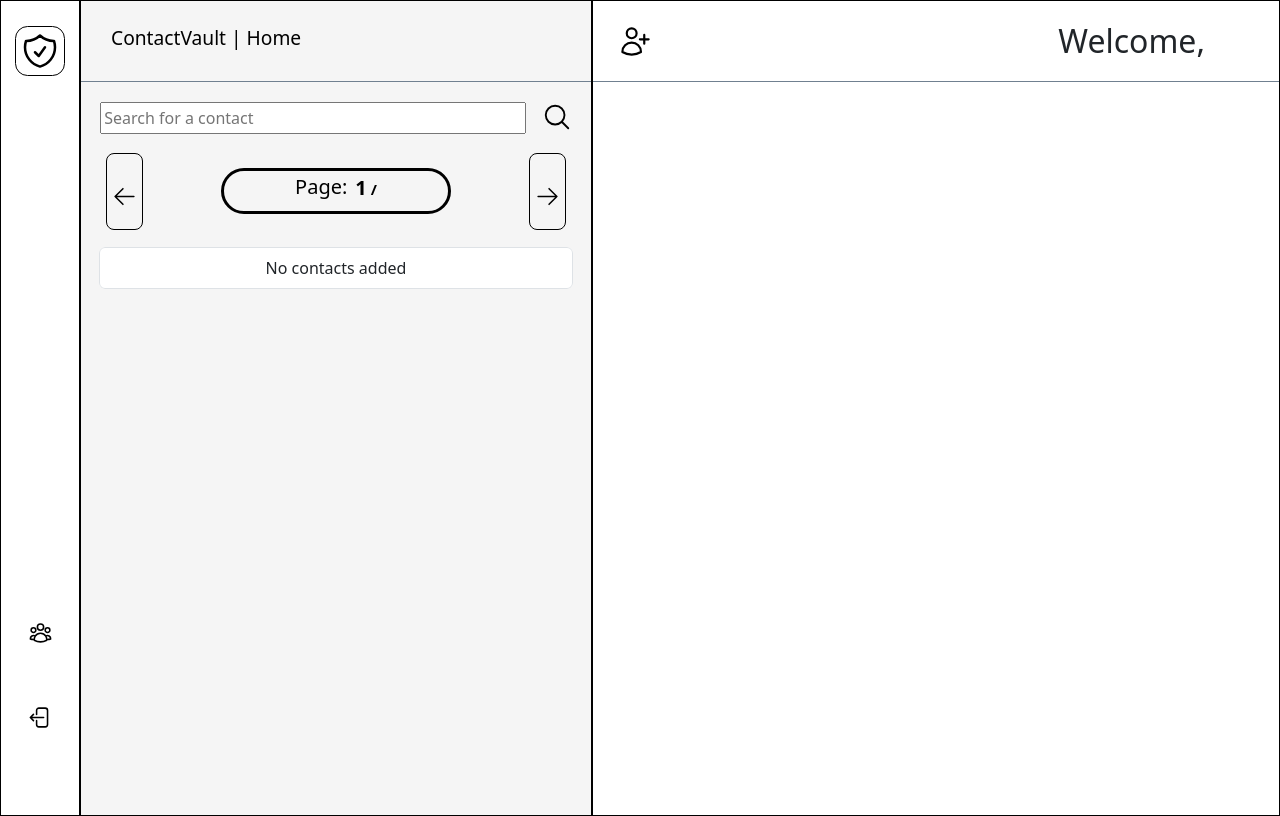
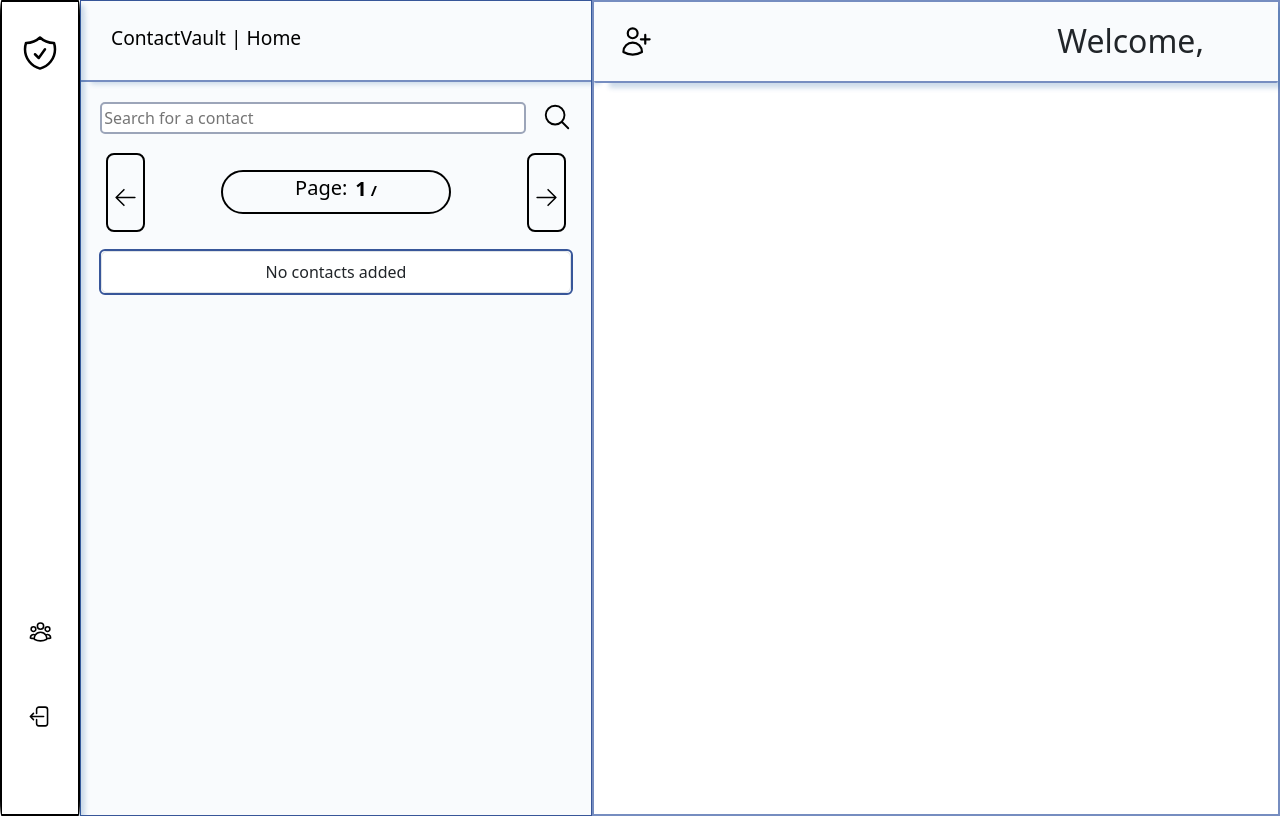
Before and after one commit to KaziAmin110/ContactVault, a PHP site: page /app/src/contacts-page/index.html in a window 1280 px wide. Run offline with PHP 8.4, Linux system fonts and the light colour scheme; some libraries are stand-ins or nearby versions.

Commit message:
added aesthetics to the contacts page and updated sign in

```diff
--- a/app/src/css/contacts.css
+++ b/app/src/css/contacts.css
@@ -10,7 +10,9 @@
 }
 
 .navbar {
-    border: 1px solid black;
+    border: 2px solid rgb(0, 0, 0);
+    border-radius: 2%;
+    box-shadow: 5px 5px 5px #2865a33b;
     width: 80px;
 
     display: flex;
@@ -31,7 +32,7 @@
 }
 
 .website-logo {
-    border: 1px solid black;
+    border: 2px solid white;
     border-radius: 25%;
 
     margin-top: 15px;
@@ -66,8 +67,8 @@
 /* Contacts List Start */
 .contacts-list-container {
     width: 40%;
-    border: 1px solid black;
-    background-color: whitesmoke;
+    border: 1px solid #385699;
+    background-color: #f9fbfd;
 
     display: flex;
     flex-direction: column;
@@ -77,7 +78,8 @@
     display: flex;
     justify-content: space-between;
 
-    border-bottom: 1px solid slategray;
+    border-bottom: 2px solid #768dc0;
+    box-shadow: 10px 2px 5px #2865a33b;
     height: 10%;
 }
 
@@ -152,7 +152,7 @@
     display: flex;
     padding: 5px;
     align-items: center;
-    border: 1px solid black;
+    border: 2px solid black;
     border-radius: 0.5rem;
 }
 
@@ -176,7 +176,7 @@
     justify-content: center;
     align-items: center;
     width: 50%;
-    border: 3px solid black;
+    border: 2px solid black;
     gap: 0.5rem;
     color: black;
     border-radius: 2rem;
@@ -196,6 +196,8 @@
 .search-bar {
     flex: 1;
     padding: 2px;
+    border-radius: 5px;
+    border:2px solid #9ca5b9;
 }
 
 .submit-button {
@@ -221,8 +223,10 @@
 
 .user-header {
     height: 10%;
-    border-bottom: 1px solid slategray;
-    background-color: white;
+    border-bottom: 2px solid #768dc0;
+    border-radius: 2px;
+    box-shadow: 15px 5px 5px #2865a33b;
+    background-color: #f9fbfd;
 
     display: flex;
     justify-content: space-between;
@@ -301,6 +305,7 @@
     gap: 0.4rem;
     max-height: 850px;
     overflow-y: scroll;
+    border: 2px solid #385699;
 }
 
 .contact-info {
@@ -455,8 +465,7 @@
     flex: 1;
     display: flex;
     flex-direction: column;
-    border: 1px solid black;
-
+    border: 2px solid #768dc0;
 }
 
 .list-button {
--- a/app/src/frontend/signup.html
+++ b/app/src/frontend/signup.html
@@ -65,7 +65,7 @@
                 <div class="sign-up-footer">
                     <small class="sign-up">
                         <p>Already have an account ?</p>
-                        <a href="login.html">Sign-in</a>
+                        <a href="../login.html">Sign-in</a>
                     </small>
                     <div id="validRegisterResult"></div>
                 </div>
```
Also changed, not shown: other parts of app/src/css/contacts.css (+35 -14 lines).
